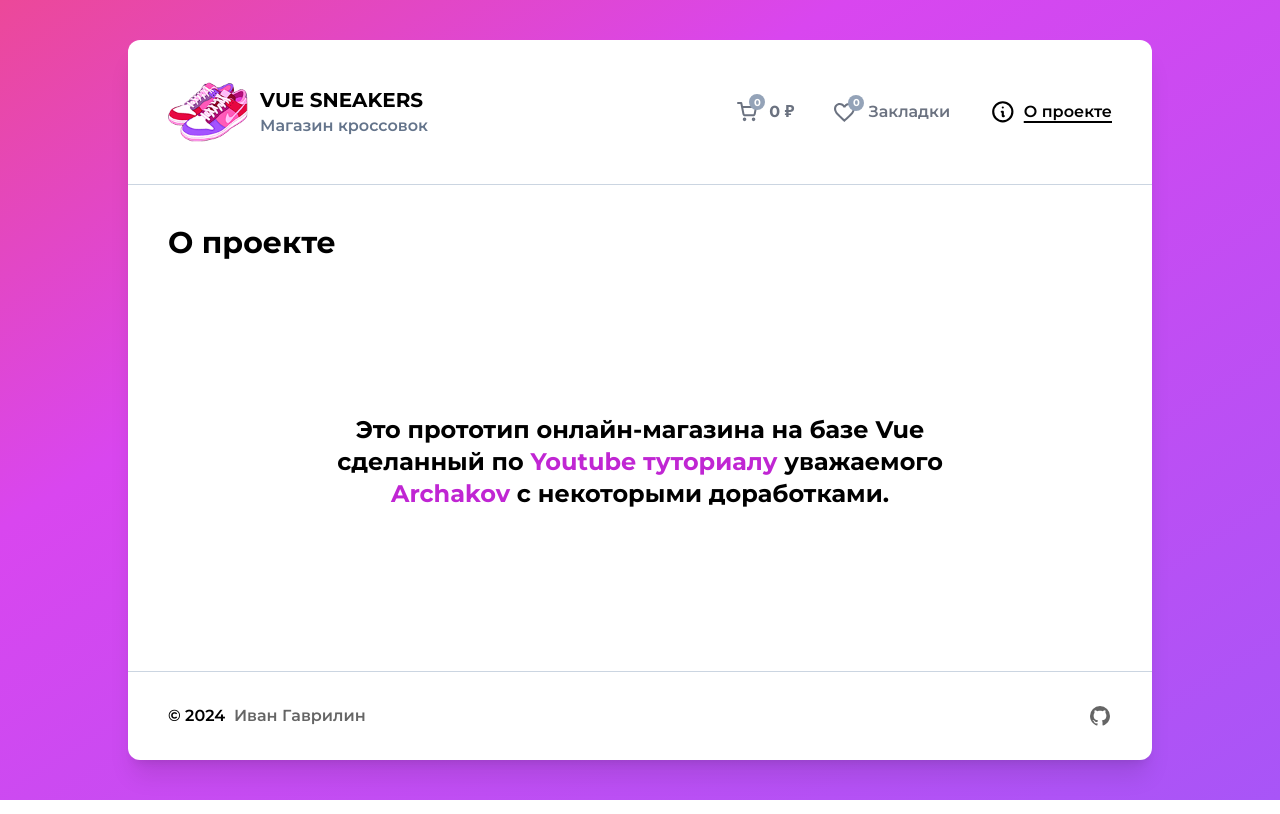
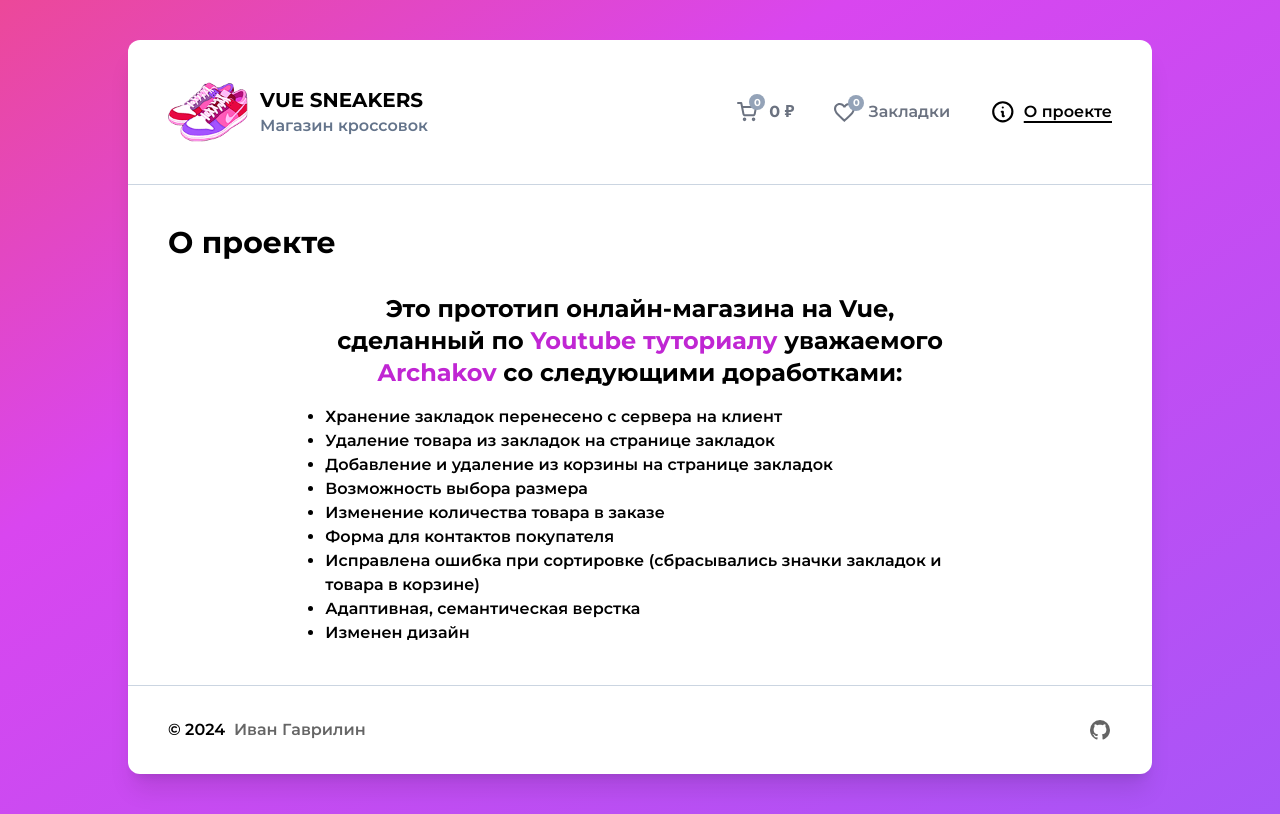
Before and after one commit to Ivan-Gav/vue-sneakers, a Vue app: page /vue-sneakers/about in a window 1280 px wide. Built offline with nearby package versions, Linux system fonts and the light colour scheme.

Commit message:
docs: edit project description

```diff
--- a/src/pages/AboutPage.vue
+++ b/src/pages/AboutPage.vue
@@ -3,9 +3,20 @@
   <div
     class="flex flex-col w-full md:w-2/3 justify-center items-center grow self-center"
   >
-    <p class="font-bold text-xl md:text-2xl text-center">
-      Это прототип онлайн-магазина на базе Vue сделанный по <a class="text-fuchsia-600 hover:text-fuchsia-400 transition" href="https://youtu.be/U_-Ht_v-oAs?si=8ddjChnjBWoCrjOC" target="_blank" rel="noopener noreferrer">Youtube туториалу</a> уважаемого <a class="text-fuchsia-600 hover:text-fuchsia-400 transition" href="https://github.com/Archakov06" target="_blank" rel="noopener noreferrer">Archakov</a> с некоторыми доработками.
+    <p class="font-bold text-xl md:text-2xl text-center mb-4">
+      Это прототип онлайн-магазина на Vue, сделанный по <a class="text-fuchsia-600 hover:text-fuchsia-400 transition" href="https://youtu.be/U_-Ht_v-oAs?si=8ddjChnjBWoCrjOC" target="_blank" rel="noopener noreferrer">Youtube туториалу</a> уважаемого <a class="text-fuchsia-600 hover:text-fuchsia-400 transition" href="https://github.com/Archakov06" target="_blank" rel="noopener noreferrer">Archakov</a> со следующими доработками:
     </p>
+    <ul class="list-disc">
+      <li>Хранение закладок перенесено с сервера на клиент</li>
+      <li>Удаление товара из закладок на странице закладок</li>
+      <li>Добавление и удаление из корзины на странице закладок</li>
+      <li>Возможность выбора размера</li>
+      <li>Изменение количества товара в заказе</li>
+      <li>Форма для контактов покупателя</li>
+      <li>Исправлена ошибка при сортировке (сбрасывались значки закладок и товара в корзине)</li>
+      <li>Адаптивная, семантическая верстка</li>
+      <li>Изменен дизайн</li>
+    </ul>
   </div>
 </template>
 
```
Also changed, not shown: 1 other file (tests, documents, lock files or other folders).
